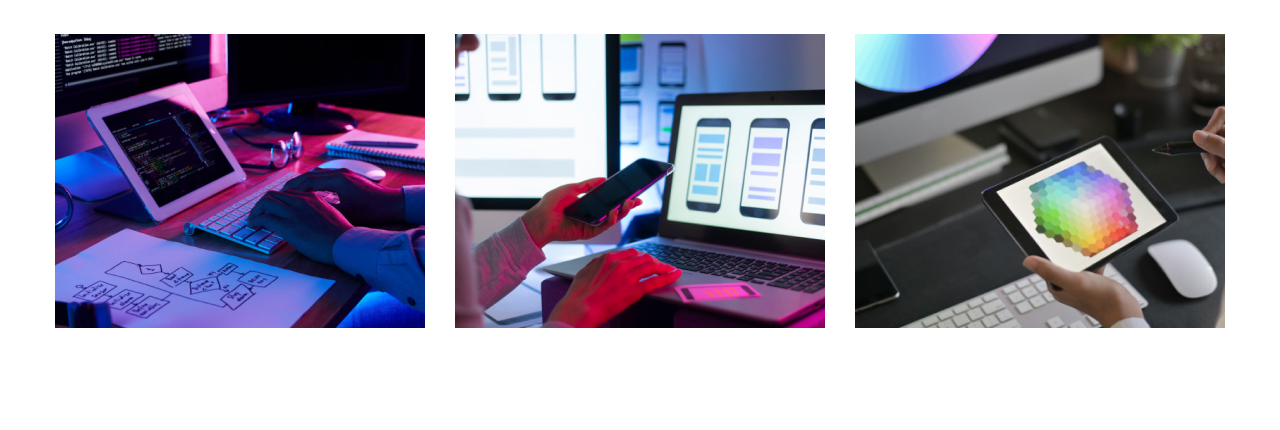
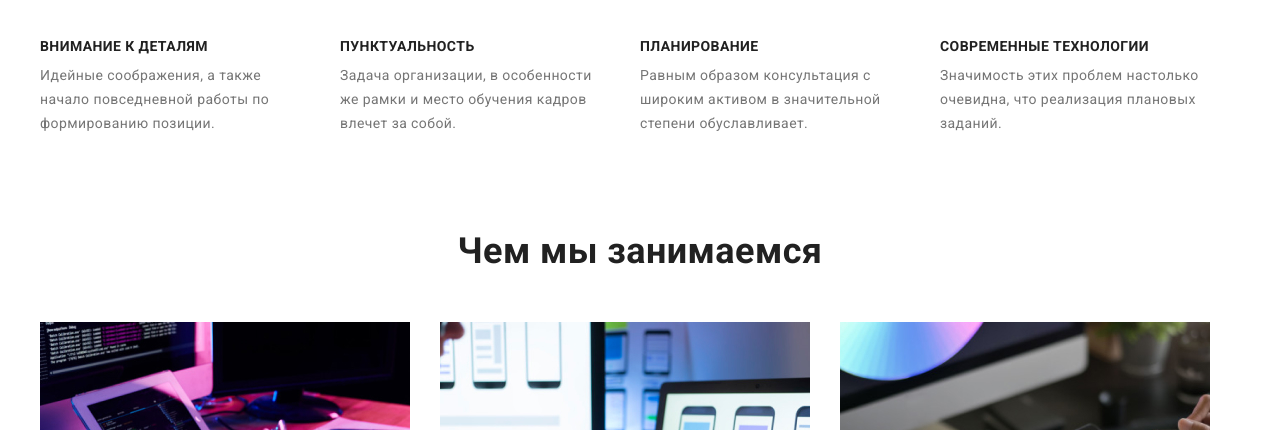
Before and after one commit to Tvido/goit-markup-hw-03, a plain HTML site: page index.html in a window 1280 px wide. Shown: the part 746-1176 px from the top of the page. Drawn offline with nearby package versions, Linux system fonts and the light colour scheme.

Commit message:
Виправляє margin & padding

```diff
--- a/css/main.css
+++ b/css/main.css
@@ -22,7 +22,12 @@
 *,
 *::before,
 *::after {
-  box-sizing: inherit;
+margin: 0;
+padding: 0;
+}
+
+img {
+  display: block;
 }
 
 .visually-hidden {
@@ -39,11 +44,10 @@
 .container {
   /* outline: 3px solid red; */
   width: 1200px;
-  align-items: Center;
-  margin-top: 0;
-  margin-left: auto;
-  margin-right: auto;
-  margin-bottom: 94px;
+  /* display: flex;
+  justify-content: center;
+  align-items: Center; */
+  margin: 0 auto;
   padding-left: 15px;
   padding-right: 15px;
 }
@@ -91,7 +95,6 @@
 .drk-bg {
   background-color: var(--dark-bg-cl);
 }
-
 /* Навігація */
 .site-nav {
   display: flex;
@@ -154,6 +157,8 @@
 
 /* Hero */
 .hero {
+  padding-top: 200px;
+  padding-bottom: 200px;
   text-align: center;
 }
 
@@ -169,6 +174,11 @@
 }
 
 /* Features */
+.features {
+  padding-top: 94px;
+  padding-bottom: 94px;
+}
+
 .features-item {
   width: calc(100% / 4 - 30px);
 }
@@ -208,6 +218,10 @@
 }
 
 /* work */
+.work {
+  padding-bottom: 94px;
+}
+
 .work .list {
   display: flex;
   flex-wrap: wrap;
@@ -228,7 +242,8 @@
   margin-bottom: 0;
 }
 
-.title {
+.work-title {
+  margin-bottom: 50px;
   font-weight: 700;
   font-size: 36px;
   line-height: 1.167;
@@ -237,9 +252,8 @@
 }
 
 /* team */
-team {
-  background-color: #fff;
-}
+.team {padding-top: 94px;
+padding-bottom: 94px;}
 
 .team-list {
   list-style: none;
@@ -261,7 +275,7 @@
   margin-right: 0;
 }
 
-.title {
+.team-title {
   font-weight: 700;
   font-size: 36px;
   line-height: 1.167;
@@ -269,7 +283,7 @@
   color: var(--secondary-text-color);
 }
 
-.title {
+.team-title {
   margin-top: 0;
   margin-bottom: 50px;
 }
--- a/css/portfolio.css
+++ b/css/portfolio.css
@@ -22,7 +22,8 @@
 *,
 *::before,
 *::after {
-  box-sizing: inherit;
+margin: 0;
+padding: 0;
 }
 
 img {
@@ -45,11 +46,11 @@
 .container {
   /* outline: 3px solid red; */
   width: 1200px;
-  align-items: Center;
+  /* align-items: Center;
   margin-top: 0;
   margin-left: auto;
-  margin-right: auto;
-  margin-bottom: 94px;
+  margin-right: auto; */
+  margin: 0 auto;
   padding-left: 15px;
   padding-right: 15px;
 }
@@ -158,6 +159,11 @@
 }
 
 /* Товари */
+.cargo {
+  padding-top: 94px;
+  padding-bottom: 94px;
+}
+
 .list {
   margin-top: 0;
   margin-bottom: 30;
@@ -213,6 +219,10 @@
 }
 
 /* Кнопки */
+.btn:not(:last-child) {
+  margin-right: 8px;
+}
+
 .cargo .btn {
   display: inline-block;
   border-radius: 4px;
--- a/index.html
+++ b/index.html
@@ -44,8 +44,7 @@
         </section>
 
       <!--Секція "Наші переваги"-->
-      <div class="container">
-        <section class="features">
+        <section class="features container">
           <h2 class="visually-hidden">Наші переваги</h2>
           <ul class="features-list">
             <li class="features-item">
@@ -78,12 +77,11 @@
             </li>
           </ul>
         </section>
-      </div>
 
       <!--Секція "Чим ми займаємося"-->
       <div class="container">
         <section class="work">
-         <h2 class="title centered">Чем мы занимаемся</h2>
+         <h2 class="work-title centered">Чем мы занимаемся</h2>
          <ul class="list">
             <li class="work-item">
               <img src="./images/img.jpg" alt="хтось друкує" width="370" />
@@ -102,7 +100,7 @@
       <!--Секція "Наша команда"-->
       <div class="container-neg">
         <section class="team centered">
-        <h2 class="title centered">Наша команда</h2>
+        <h2 class="team-title centered">Наша команда</h2>
         <ul class="team-list">
           <li class="team-item">
             <a href=""><img src="./images/img(3).jpg" alt="Ігор" width="270" /></a>
```
